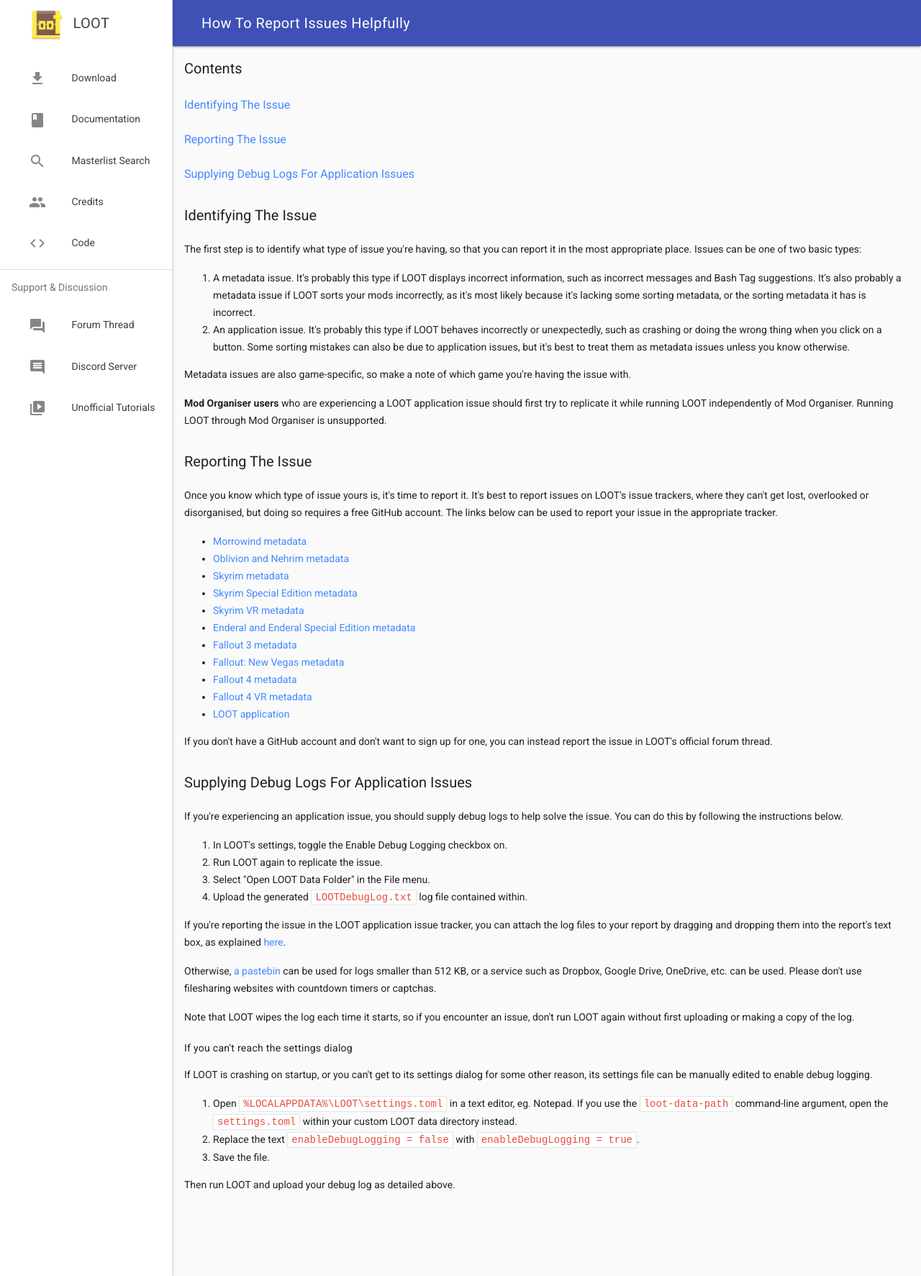
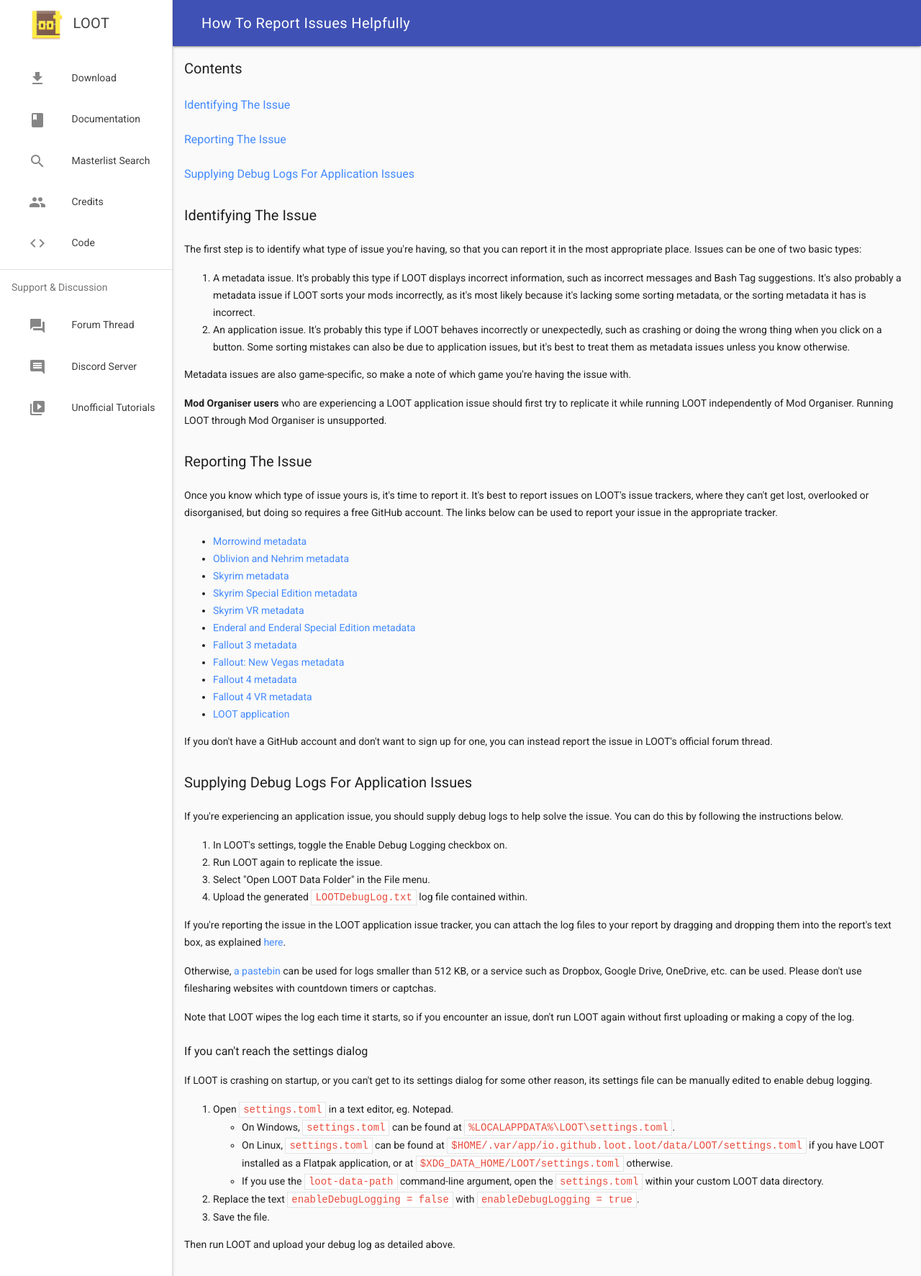
Before and after one commit to loot/loot.github.io, a Jekyll site: the page built from docs/help/How-To-Report-Issues-Helpfully.html, in a window 1280 px wide. Shown: the whole page at 72% size. Built offline with Jekyll 4.4.1, drawn with Linux system fonts in a browser that asks for light colours.

Commit message:
Update debug logging instructions with Linux paths

```diff
--- a/docs/help/How-To-Report-Issues-Helpfully.html
+++ b/docs/help/How-To-Report-Issues-Helpfully.html
@@ -61,12 +61,17 @@
 
 <p>Note that LOOT wipes the log each time it starts, so if you encounter an issue, don't run LOOT again without first uploading or making a copy of the log.</p>
 
-<h5>If you can't reach the settings dialog</h5>
+<h4>If you can't reach the settings dialog</h4>
 
 <p>If LOOT is crashing on startup, or you can't get to its settings dialog for some other reason, its settings file can be manually edited to enable debug logging.</p>
 
 <ol>
-  <li>Open <code>%LOCALAPPDATA%\LOOT\settings.toml</code> in a text editor, eg. Notepad. If you use the <code>loot-data-path</code> command-line argument, open the <code>settings.toml</code> within your custom LOOT data directory instead.</li>
+  <li>Open <code>settings.toml</code> in a text editor, eg. Notepad.
+  <ul>
+    <li>On Windows, <code>settings.toml</code> can be found at <code>%LOCALAPPDATA%\LOOT\settings.toml</code>.</li>
+    <li>On Linux, <code>settings.toml</code> can be found at <code>$HOME/.var/app/io.github.loot.loot/data/LOOT/settings.toml</code> if you have LOOT installed as a Flatpak application, or at <code>$XDG_DATA_HOME/LOOT/settings.toml</code> otherwise.</li>
+    <li>If you use the <code>loot-data-path</code> command-line argument, open the <code>settings.toml</code> within your custom LOOT data directory.</li>
+  </ul>
   <li>Replace the text <code>enableDebugLogging = false</code> with <code>enableDebugLogging = true</code>.</li>
   <li>Save the file.</li>
 </ol>
```
